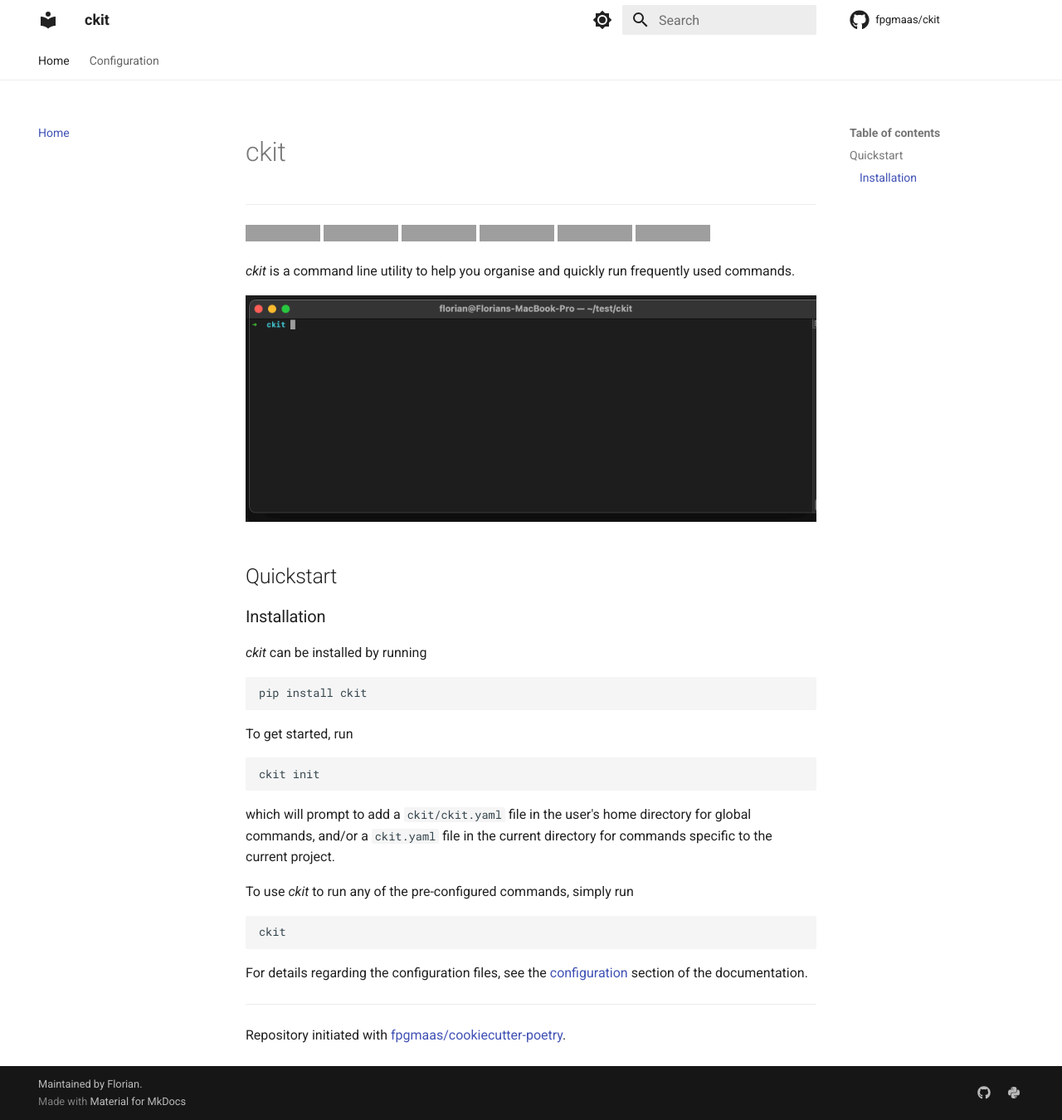
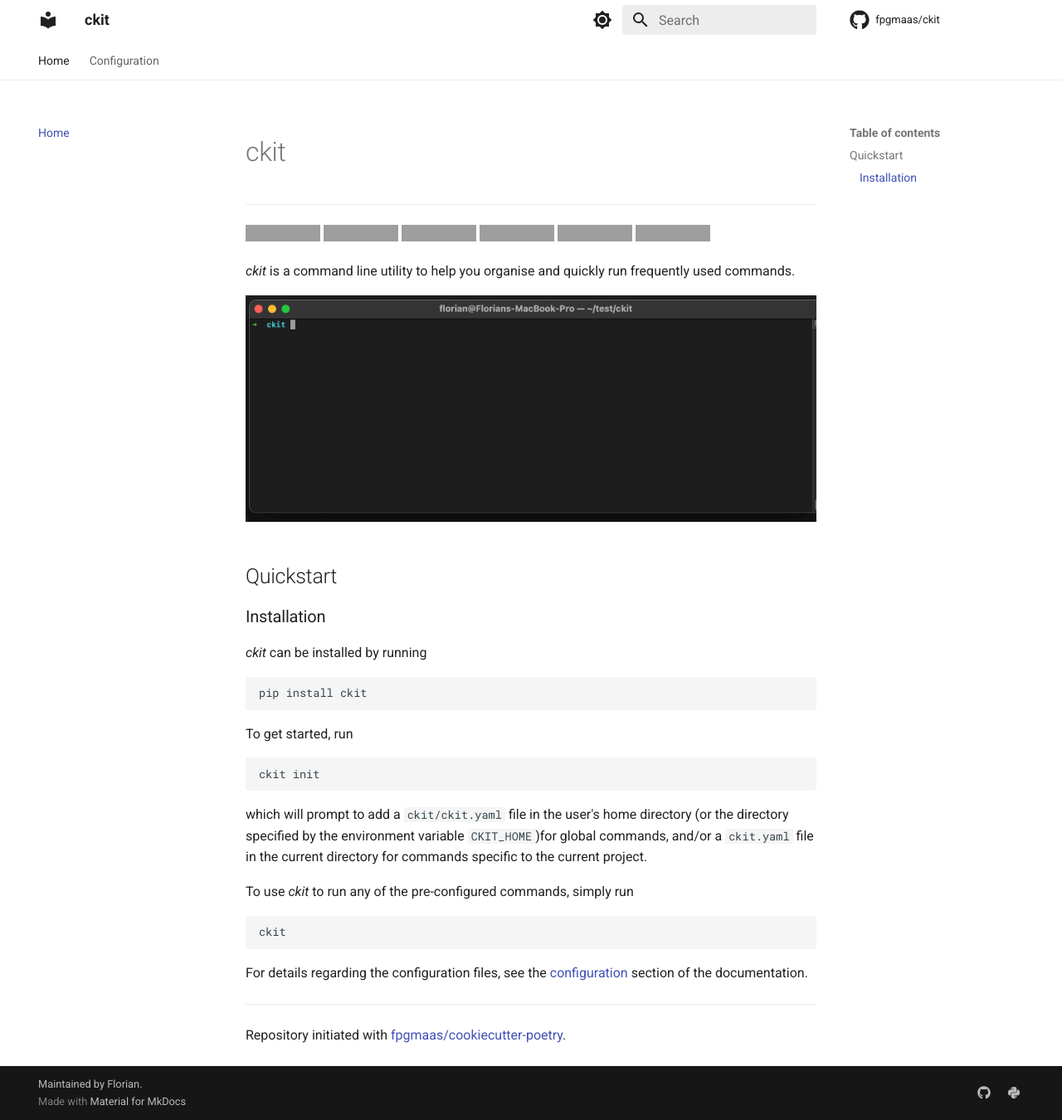
Before and after one commit to fpgmaas/ckit, an MkDocs documentation site: the page built from docs/index.md, in a window 1280 px wide and 1350 px high, cut to the strip 0-1350 px from the top of the window. Shown: the whole strip at 83% size. Built offline with MkDocs 1.6.1 and Material for MkDocs 9.7.7, drawn with Linux system fonts in a browser that asks for light colours; comment, search, counter and statistics services are not loaded; grey boxes are pictures that could not be loaded.

Commit message:
changed docs

````diff
--- a/docs/index.md
+++ b/docs/index.md
@@ -33,7 +33,7 @@ To get started, run
 ckit init
 ```
 
-which will prompt to add a `ckit/ckit.yaml` file in the user's home directory for global commands, and/or a `ckit.yaml` file in the current directory for commands specific to the current project.
+which will prompt to add a `ckit/ckit.yaml` file in the user's home directory (or the directory specified by the environment variable `CKIT_HOME`)for global commands, and/or a `ckit.yaml` file in the current directory for commands specific to the current project.
 
 To use _ckit_ to run any of the pre-configured commands, simply run
 
````
